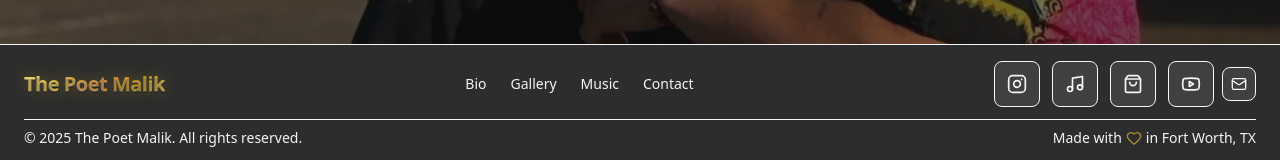
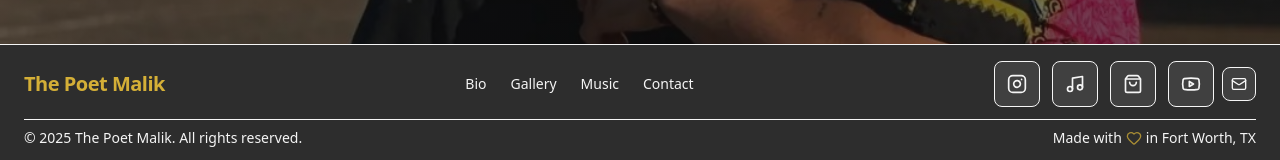
Before and after one commit to Aleem89/the_poet_malik, a Next.js app: page / in a window 1280 px wide. Shown: the part 665-825 px from the top of the page. Built offline with nearby package versions, Linux system fonts and the light colour scheme.

Commit message:
removed footer gradient

```diff
--- a/components/Footer.tsx
+++ b/components/Footer.tsx
@@ -11,7 +11,7 @@ export default function Footer() {
         <div className="flex flex-col md:flex-row items-center justify-between gap-4 mb-3">
           {/* Brand Section */}
           <div className="flex-shrink-0">
-            <h3 className="text-display text-xl font-bold text-metallic">
+            <h3 className="text-display text-xl font-bold text-mocha-mousse">
               The Poet Malik
             </h3>
           </div>
```
